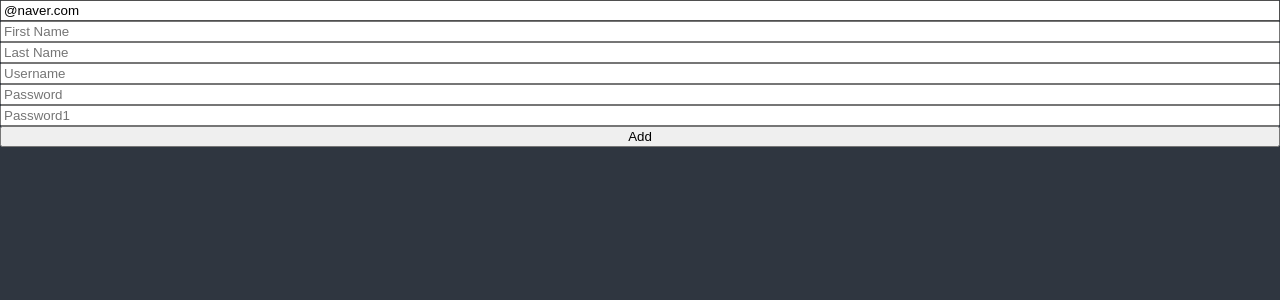
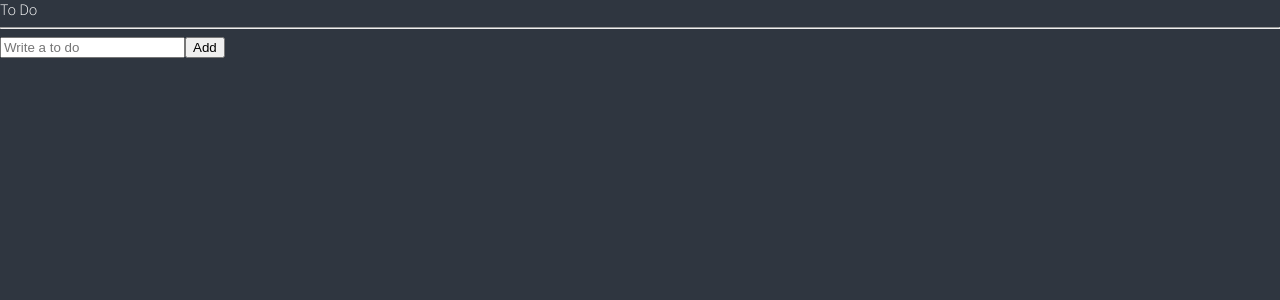
Before and after one commit to junghanbyeol/react-todo, a React (Create React App) app in the folder react-todo-app/: page / in a window 1280 px wide. Shown: the top 300 px of the page. Built offline with nearby package versions, Linux system fonts and the light colour scheme.

Commit message:
컴포넌트화

```diff
--- a/react-todo-app/src/App.tsx
+++ b/react-todo-app/src/App.tsx
@@ -1,5 +1,5 @@
 import { createGlobalStyle } from "styled-components";
-import ToDoList from "./ToDoList";
+import ToDoList from "./component/ToDoList";
 
 const GlobalStyle = createGlobalStyle`
 @import url('https://fonts.googleapis.com/css2?family=Source+Sans+Pro:wght@300;400&display=swap');
--- /dev/null
+++ b/react-todo-app/src/atoms.tsx
@@ -0,0 +1,12 @@
+import { atom } from "recoil";
+
+export interface IToDo {
+    text: string;
+    id: number;
+    category: "TO_DO" | "DOING" | "DONE";
+}
+
+export const toDoState = atom<IToDo[]>({
+    key: 'toDo',
+    default: []
+})
--- /dev/null
+++ b/react-todo-app/src/component/CreateToDo.tsx
@@ -0,0 +1,24 @@
+import { useForm } from "react-hook-form";
+import { useSetRecoilState } from "recoil";
+import { toDoState } from "../atoms";
+
+interface IForm {
+    toDo: string;
+}
+
+function CreateToDo() {
+    const setToDos = useSetRecoilState(toDoState);
+    const {register, handleSubmit, setValue} = useForm<IForm>();
+    const handleValid = ({toDo}: IForm) => {
+        setToDos(oldToDos => [{text: toDo, id: Date.now(), category: "TO_DO"}, ...oldToDos])
+        setValue("toDo", '')
+    }
+    return (
+        <form onSubmit={handleSubmit(handleValid)}>
+            <input {...register("toDo", {required: "필수입력 항목입니다."})}placeholder="Write a to do" />
+            <button>Add</button>
+        </form>
+    )
+}
+
+export default CreateToDo;
--- /dev/null
+++ b/react-todo-app/src/component/ToDo.tsx
@@ -0,0 +1,14 @@
+import { IToDo } from "../atoms";
+
+function ToDo({ text }: IToDo) {
+  return (
+    <li>
+      <span>{text}</span>
+      <button>To Do</button>
+      <button>Doing</button>
+      <button>Done</button>
+    </li>
+  );
+}
+
+export default ToDo;
--- /dev/null
+++ b/react-todo-app/src/component/ToDoList.tsx
@@ -0,0 +1,24 @@
+import { useRecoilValue } from "recoil";
+import CreateToDo from "./CreateToDo";
+import { toDoState } from "../atoms";
+import ToDo from "./ToDo";
+
+
+function ToDoList() {
+  const toDos = useRecoilValue(toDoState)
+
+  return (
+    <div>
+      <h1>To Do</h1>
+      <hr/>
+      <CreateToDo />
+      <ul>
+        {toDos.map(toDo => (
+            <ToDo key={toDo.id} {...toDo}/>
+        ))}
+      </ul>
+    </div>
+  );
+}
+
+export default ToDoList;
--- a/react-todo-app/src/ToDoList.tsx
+++ b/react-todo-app/src/component/ToDoListOld.tsx
@@ -39,7 +39,7 @@
   extraError?: string;
 }
 
-function ToDoList() {
+function ToDoListOld() {
   const {
     register,
     handleSubmit,
@@ -51,6 +51,7 @@
     },
   });
   const onValid = (data: IForm) => {
+    console.log('data', data)
     if (data.password !== data.password1) {
       setError(
         "password1",
@@ -124,4 +125,4 @@
   );
 }
 
-export default ToDoList;
+export default ToDoListOld;
```
